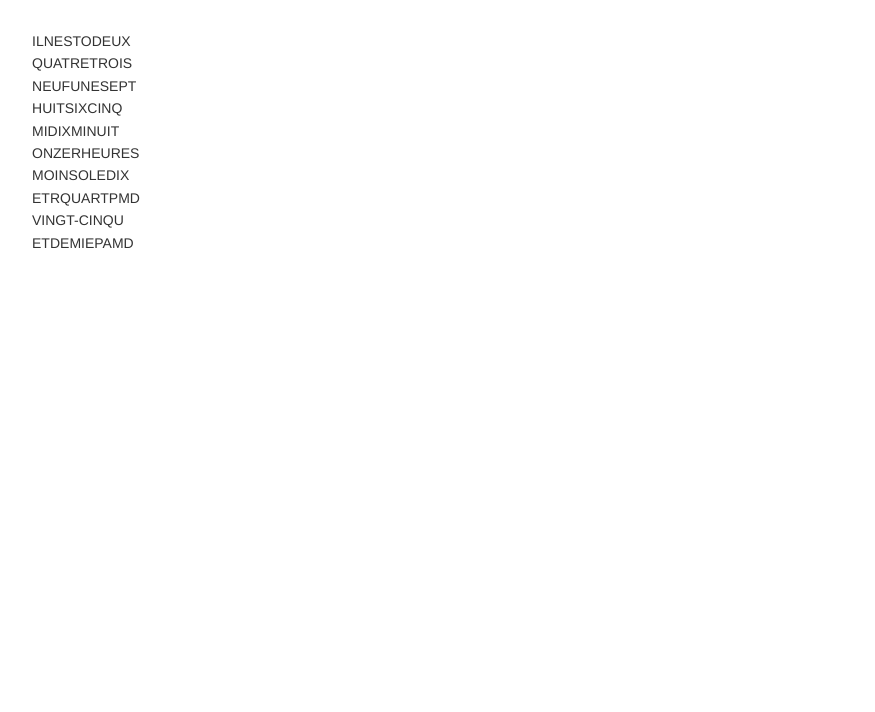
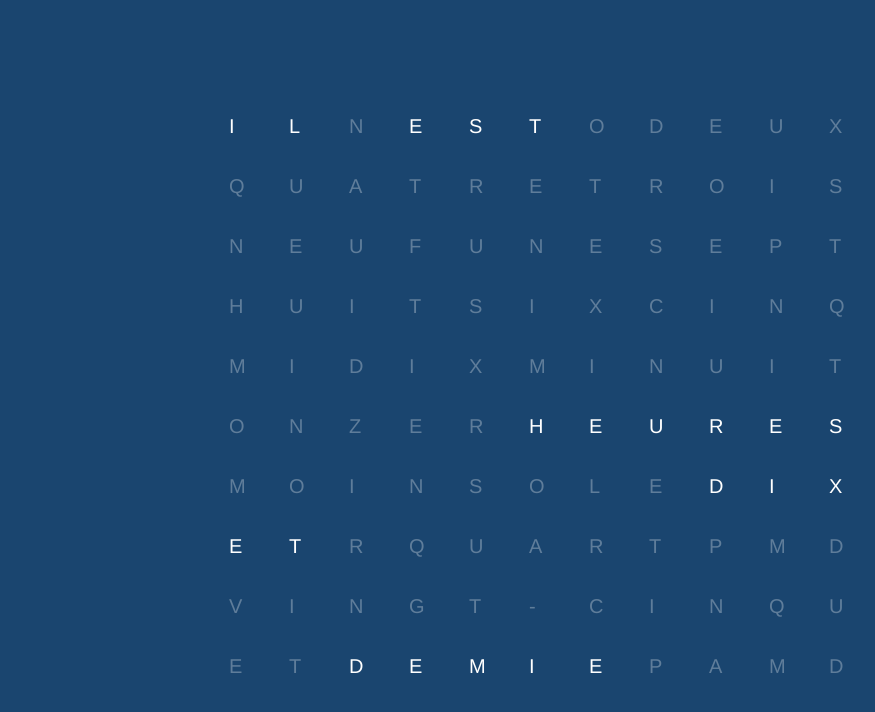
Before and after one commit to c64emulator/Design-TypoClock, a plain HTML site: page index.html in a window 1280 px wide. Shown: the whole page, without its empty margins (96-971 px from the left). Drawn offline with Linux system fonts and the light colour scheme.

Commit message:
ADD - CSS styles

```diff
--- a/css/main.css
+++ b/css/main.css
@@ -1,6 +1,43 @@
+body {
+	background: #1A456F;
+}
+
 .container {
-  margin: 30px auto 0 auto;
+  margin: 100px auto 0 auto;
   padding: 0 15px auto 15px;
   width: 80%;
-  max-width: 1200px;
+  max-width: 660px;
 }
+
+span {
+	height: 30px;
+	width: 30px;
+	display: inline-block;
+	font-size: 20px;
+	margin: 15px;
+	color: rgba(255,255,255,0.3);
+}
+
+span.il {
+	color: rgba(255,255,255,1);
+}
+
+span.est {
+	color: rgba(255,255,255,1);
+}
+
+span.dix {
+	color: rgba(255,255,255,1);
+}
+
+span.heures {
+	color: rgba(255,255,255,1);
+}
+
+span.et {
+	color: rgba(255,255,255,1);
+}
+
+span.demie {
+	color: rgba(255,255,255,1);
+}
```
